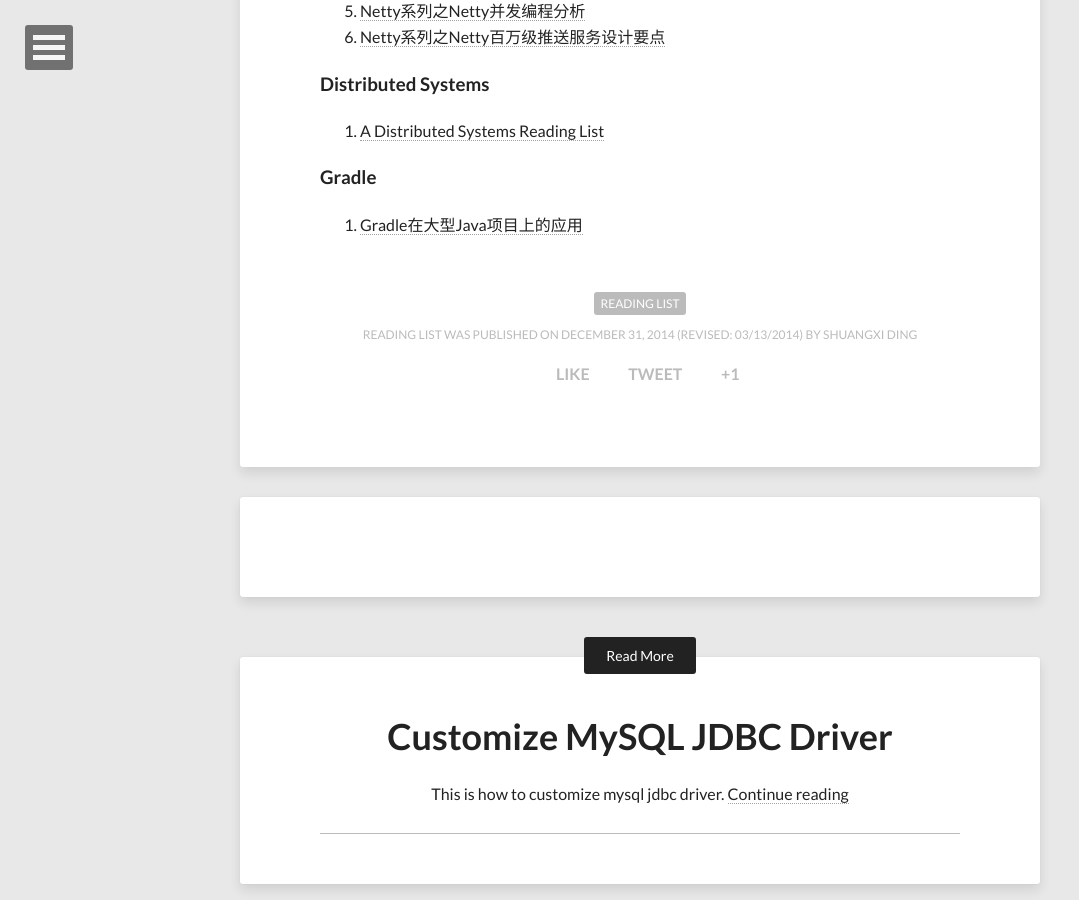
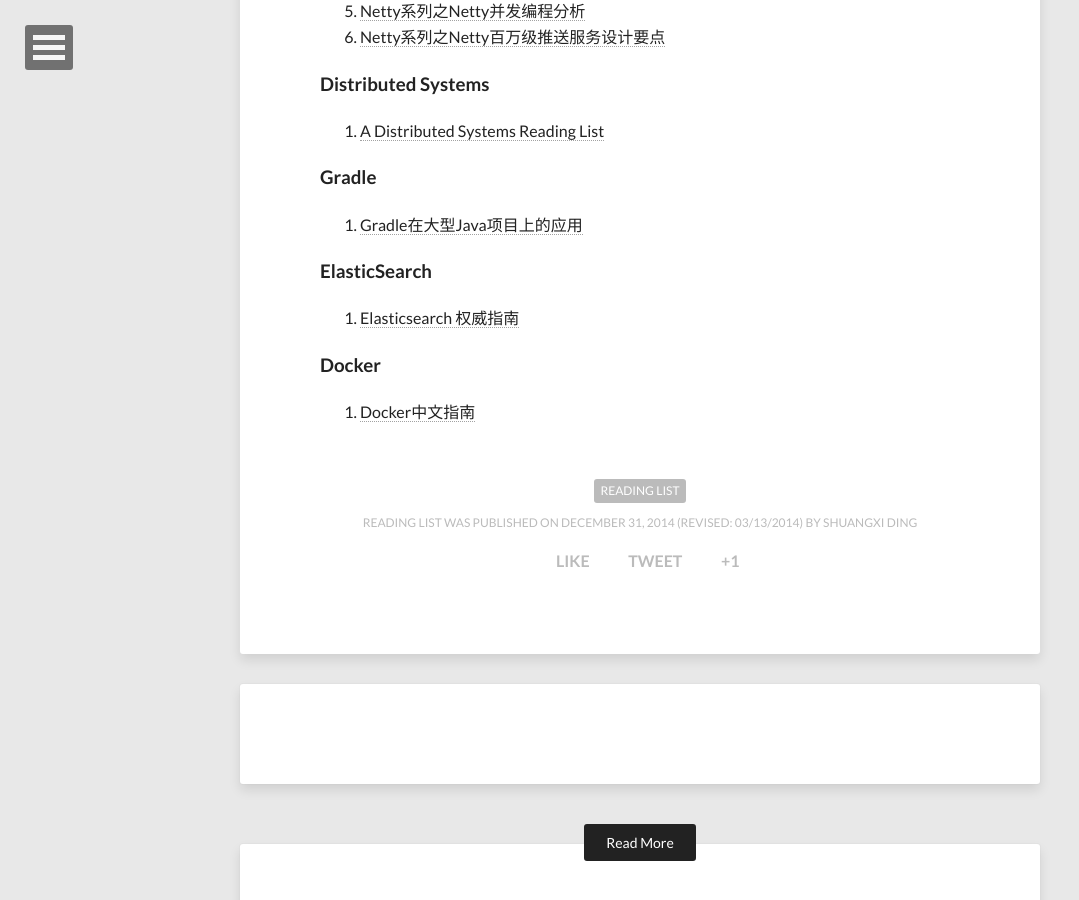
Before and after one commit to dingshuangxi888/dingshuangxi888.github.com, a Jekyll site: the page built from _posts/2014-12-31-reading-list.md, in a window 1280 px wide and 900 px high, scrolled down 941 px. Shown: the whole window, without its empty margins (0-1079 px from the left). Built offline with Jekyll 4.4.1, drawn with Linux system fonts in a browser that asks for light colours; nearby versions of some CDN libraries; comment, search, counter and statistics services are not loaded.

Commit message:
add elasticsearch and docker

```diff
--- a/_posts/2014-12-31-reading-list.md
+++ b/_posts/2014-12-31-reading-list.md
@@ -33,3 +33,9 @@ share: true
 
 ### Gradle
 1. [Gradle在大型Java项目上的应用](http://www.infoq.com/cn/articles/Gradle-application-in-large-Java-projects/)
+
+### ElasticSearch
+1. [Elasticsearch 权威指南](http://fuxiaopang.gitbooks.io/learnelasticsearch/content/index.html)
+
+### Docker
+1. [Docker中文指南](http://www.widuu.com/chinese_docker/)
```
